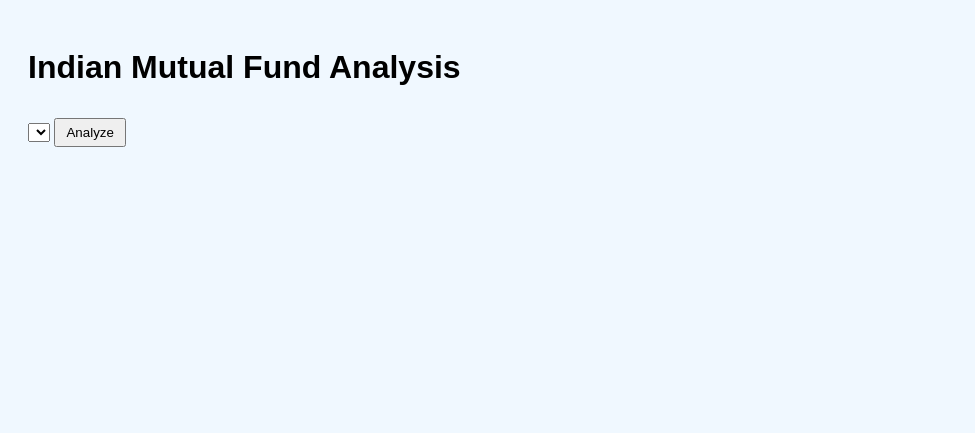
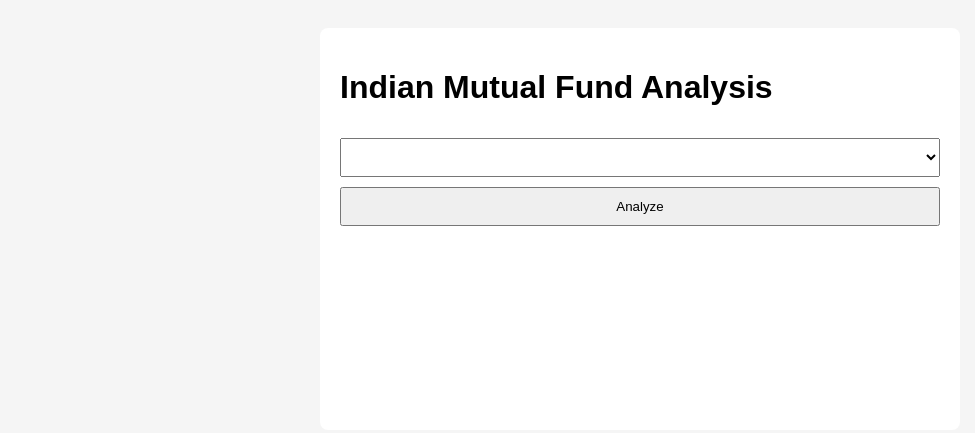
Before and after one commit to vakulramilla/Mutual_Fund_Analysis_WebApp, a plain HTML site: page index.html in a window 1280 px wide. Shown: the whole page, without its empty margins (0-975 px from the left). Drawn offline with nearby package versions, Linux system fonts and the light colour scheme.

Commit message:
Update style.css

```diff
--- a/style.css
+++ b/style.css
@@ -1,15 +1,23 @@
 body {
-  font-family: Arial, sans-serif;
+  font-family: sans-serif;
+  background: #f5f5f5;
   padding: 20px;
-  background: #f0f8ff;
 }
 
-label {
-  display: block;
-  margin-bottom: 10px;
+.container {
+  max-width: 600px;
+  margin: auto;
+  background: white;
+  padding: 20px;
+  border-radius: 8px;
 }
 
-button {
+select, button {
+  padding: 10px;
   margin-top: 10px;
-  padding: 5px 10px;
+  width: 100%;
 }
+
+canvas {
+  margin-top: 30px;
+}
```
